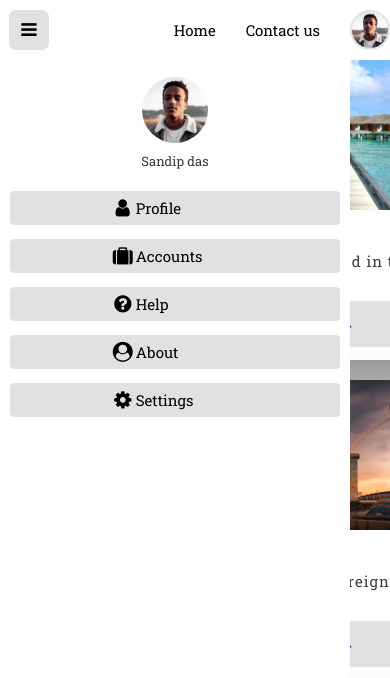
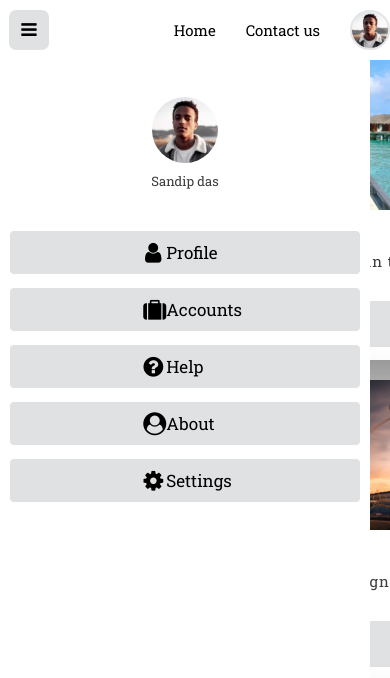
Before and after one commit to Tukeshwari/Dashboard-page, a plain HTML site: page index.html in a window 390 px wide. Shown: the top 678 px of the page. Drawn offline with Linux system fonts and the light colour scheme.

Commit message:
3rd commit

```diff
--- a/css/style.css
+++ b/css/style.css
@@ -265,10 +265,29 @@ section.expand{
 
 @media only screen and (max-width:400px){
   nav{
-    width: 350px;
+    width: 370px;
+  }
+  nav span{
+    margin-top: 3.5rem;
+  }
+  .sidebarmenu{
+    gap: 12px;
+    height: 70%;
+    margin-top: 4rem;
+  }
+  .sidebarmenu li{
+    text-align: center;
+    width: 100%;
   }
   .sidebarmenu li a{
-    padding-left: 10rem;
+    width: 95%;
+    padding-top: 10px;
+    padding-bottom: 10px;
+    padding-left: 13rem;
+    font-size: 1.7rem;
+  }
+  .sidebarmenu li a i{
+    font-size: 23px;
   }
   .grid{
     width:90em;
@@ -294,4 +313,5 @@ section.expand{
     padding: 1.5rem;
     font-size: 1.4rem;
   }
+
 }
```
